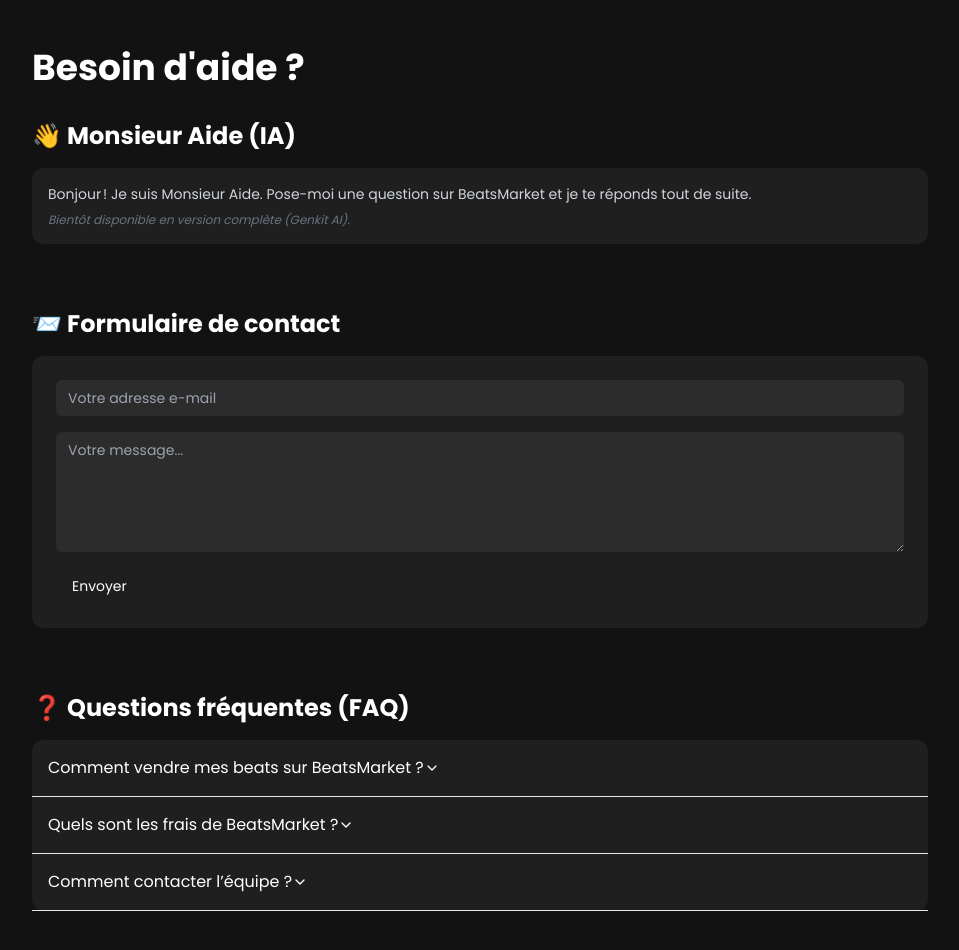
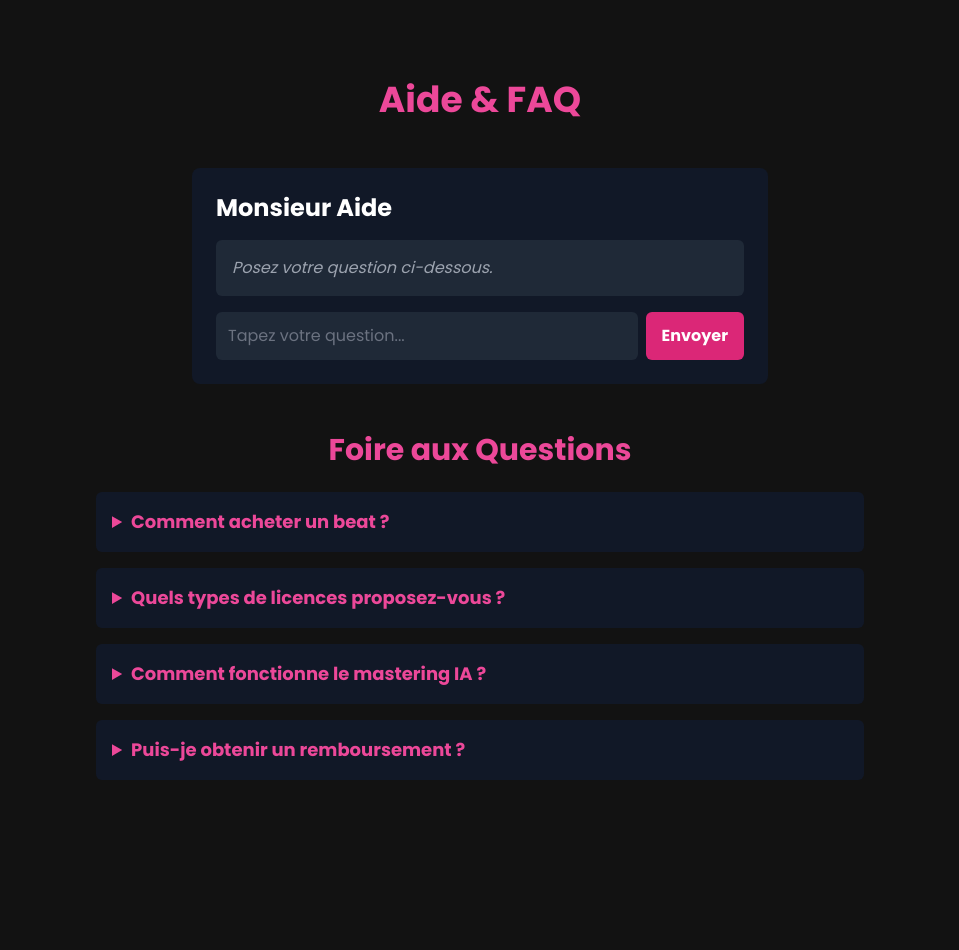
Before and after one commit to jaypms/beatsmarketlebon, a Next.js app: page /help in a window 1280 px wide. Shown: the top 950 px of the page, without its empty margins (160-1119 px from the left). After the commit the page ends 800 px from the top, so only its background shows below. Built offline with nearby package versions, Linux system fonts and the light colour scheme.

Commit message:
Update page.tsx

```diff
--- a/app/help/page.tsx
+++ b/app/help/page.tsx
@@ -1,79 +1,94 @@
-"use client"
-import { useState } from "react"
-import { Input } from "@/components/ui/input"
-import { Textarea } from "@/components/ui/textarea"
-import { Button } from "@/components/ui/button"
-import { Accordion, AccordionContent, AccordionItem, AccordionTrigger } from "@/components/ui/accordion"
+"use client";
+
+import { useState } from "react";
+
+interface FAQItem {
+  question: string;
+  answer: string;
+}
+
+const faqs: FAQItem[] = [
+  {
+    question: "Comment acheter un beat ?",
+    answer:
+      "Pour acheter un beat, créez un compte, choisissez une licence et procédez au paiement sécurisé.",
+  },
+  {
+    question: "Quels types de licences proposez-vous ?",
+    answer:
+      "Nous proposons des licences basique, premium, exclusive, et exclusive + stems.",
+  },
+  {
+    question: "Comment fonctionne le mastering IA ?",
+    answer:
+      "Le mastering IA améliore automatiquement la qualité sonore de vos beats via notre outil intégré.",
+  },
+  {
+    question: "Puis-je obtenir un remboursement ?",
+    answer:
+      "Les remboursements sont soumis à conditions spécifiques. Contactez le support pour plus d’infos.",
+  },
+];
 
 export default function HelpPage() {
-  const [form, setForm] = useState({ email: "", message: "" })
+  const [chatInput, setChatInput] = useState("");
+  const [chatMessages, setChatMessages] = useState<string[]>([]);
+
+  const sendMessage = () => {
+    if (!chatInput.trim()) return;
+    // Simuler réponse IA
+    setChatMessages((prev) => [...prev, `Vous : ${chatInput}`, `Monsieur Aide : Voici une réponse simulée à "${chatInput}"`]);
+    setChatInput("");
+  };
 
   return (
-    <main className="min-h-screen bg-darkbg text-white px-4 py-12 font-poppins">
-      <div className="max-w-4xl mx-auto">
-        <h1 className="text-4xl font-bold text-primary mb-8">Besoin d'aide ?</h1>
+    <main className="bg-[#121212] min-h-screen text-white font-poppins px-6 max-w-4xl mx-auto pt-20 space-y-12">
+      <h1 className="text-4xl font-extrabold text-pink-500 text-center mb-8">Aide & FAQ</h1>
 
-        {/* Chatbot IA */}
-        <section className="mb-16">
-          <h2 className="text-2xl font-semibold mb-4">👋 Monsieur Aide (IA)</h2>
-          <div className="bg-[#1f1f1f] rounded-xl p-4 text-sm text-gray-300">
-            <p>Bonjour ! Je suis Monsieur Aide. Pose-moi une question sur BeatsMarket et je te réponds tout de suite.</p>
-            <p className="mt-2 italic text-xs text-gray-500">Bientôt disponible en version complète (Genkit AI).</p>
-          </div>
-        </section>
+      {/* Chatbot IA */}
+      <section className="bg-gray-900 rounded-lg p-6 flex flex-col max-w-xl mx-auto">
+        <h2 className="text-2xl font-semibold mb-4">Monsieur Aide</h2>
+        <div
+          className="flex-1 overflow-auto max-h-60 mb-4 bg-gray-800 p-4 rounded-md space-y-2"
+          aria-live="polite"
+        >
+          {chatMessages.length === 0 && <p className="text-gray-400 italic">Posez votre question ci-dessous.</p>}
+          {chatMessages.map((msg, idx) => (
+            <p key={idx} className={msg.startsWith("Vous") ? "text-pink-400" : "text-gray-300"}>
+              {msg}
+            </p>
+          ))}
+        </div>
+        <div className="flex space-x-2">
+          <input
+            type="text"
+            className="flex-grow p-3 rounded-md bg-gray-800 text-white placeholder-gray-500"
+            placeholder="Tapez votre question..."
+            value={chatInput}
+            onChange={(e) => setChatInput(e.target.value)}
+            onKeyDown={(e) => e.key === "Enter" && sendMessage()}
+          />
+          <button
+            onClick={sendMessage}
+            className="bg-pink-600 hover:bg-pink-500 px-4 rounded-md font-semibold"
+          >
+            Envoyer
+          </button>
+        </div>
+      </section>
 
-        {/* Formulaire de contact */}
-        <section className="mb-16">
-          <h2 className="text-2xl font-semibold mb-4">📨 Formulaire de contact</h2>
-          <div className="bg-[#1f1f1f] rounded-xl p-6 space-y-4">
-            <Input
-              type="email"
-              placeholder="Votre adresse e-mail"
-              value={form.email}
-              onChange={(e) => setForm({ ...form, email: e.target.value })}
-              className="bg-[#2c2c2c] text-white border-none"
-            />
-            <Textarea
-              placeholder="Votre message..."
-              value={form.message}
-              onChange={(e) => setForm({ ...form, message: e.target.value })}
-              className="bg-[#2c2c2c] text-white border-none min-h-[120px]"
-            />
-            <Button className="bg-primary hover:bg-primary/80 transition-colors">Envoyer</Button>
-          </div>
-        </section>
-
-        {/* FAQ */}
-        <section>
-          <h2 className="text-2xl font-semibold mb-4">❓ Questions fréquentes (FAQ)</h2>
-          <Accordion type="multiple" className="bg-[#1f1f1f] rounded-xl">
-            <AccordionItem value="q1">
-              <AccordionTrigger className="text-left px-4 py-3 text-white hover:bg-[#2a2a2a]">
-                Comment vendre mes beats sur BeatsMarket ?
-              </AccordionTrigger>
-              <AccordionContent className="px-4 pb-4 text-gray-300 text-sm">
-                Crée un compte beatmaker, uploade tes beats, choisis tes licences, ton prix, et publie-les dans ta boutique. BeatsMarket s’occupe du reste !
-              </AccordionContent>
-            </AccordionItem>
-            <AccordionItem value="q2">
-              <AccordionTrigger className="text-left px-4 py-3 text-white hover:bg-[#2a2a2a]">
-                Quels sont les frais de BeatsMarket ?
-              </AccordionTrigger>
-              <AccordionContent className="px-4 pb-4 text-gray-300 text-sm">
-                Nous prenons une commission de 15% sur les ventes. Les frais Stripe s’ajoutent selon le pays de l’utilisateur.
-              </AccordionContent>
-            </AccordionItem>
-            <AccordionItem value="q3">
-              <AccordionTrigger className="text-left px-4 py-3 text-white hover:bg-[#2a2a2a]">
-                Comment contacter l’équipe ?
-              </AccordionTrigger>
-              <AccordionContent className="px-4 pb-4 text-gray-300 text-sm">
-                Utilisez le formulaire ci-dessus ou écrivez-nous à support@beatsmarket.fr. Nous répondons sous 48h maximum.
-              </AccordionContent>
-            </AccordionItem>
-          </Accordion>
-        </section>
-      </div>
+      {/* FAQ dynamique */}
+      <section className="max-w-3xl mx-auto">
+        <h2 className="text-3xl font-bold text-pink-500 mb-6 text-center">Foire aux Questions</h2>
+        <div className="space-y-4">
+          {faqs.map(({ question, answer }, idx) => (
+            <details key={idx} className="bg-gray-900 rounded-md p-4">
+              <summary className="cursor-pointer font-semibold text-lg text-pink-500">{question}</summary>
+              <p className="mt-2 text-gray-300">{answer}</p>
+            </details>
+          ))}
+        </div>
+      </section>
     </main>
-  )
+  );
 }
```
